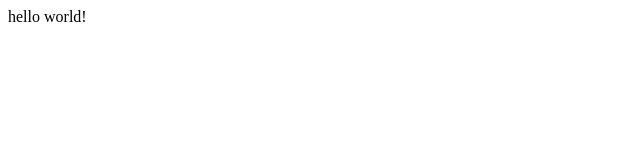
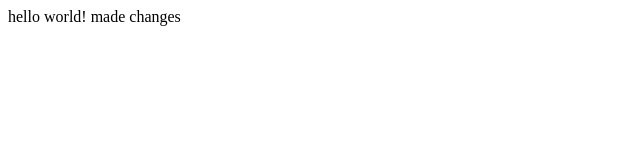
Before and after one commit to PranjaliChouhan/pranjali-Quiz, a plain HTML site: page index.html in a window 1280 px wide. Shown: the whole page, without its empty margins (0-640 px from the left). Drawn offline with Linux system fonts and the light colour scheme.

Commit message:
refactor

```diff
--- a/index.html
+++ b/index.html
@@ -8,5 +8,6 @@
 </head>
 <body>
     hello world!
+    made changes
 </body>
 </html>
```
